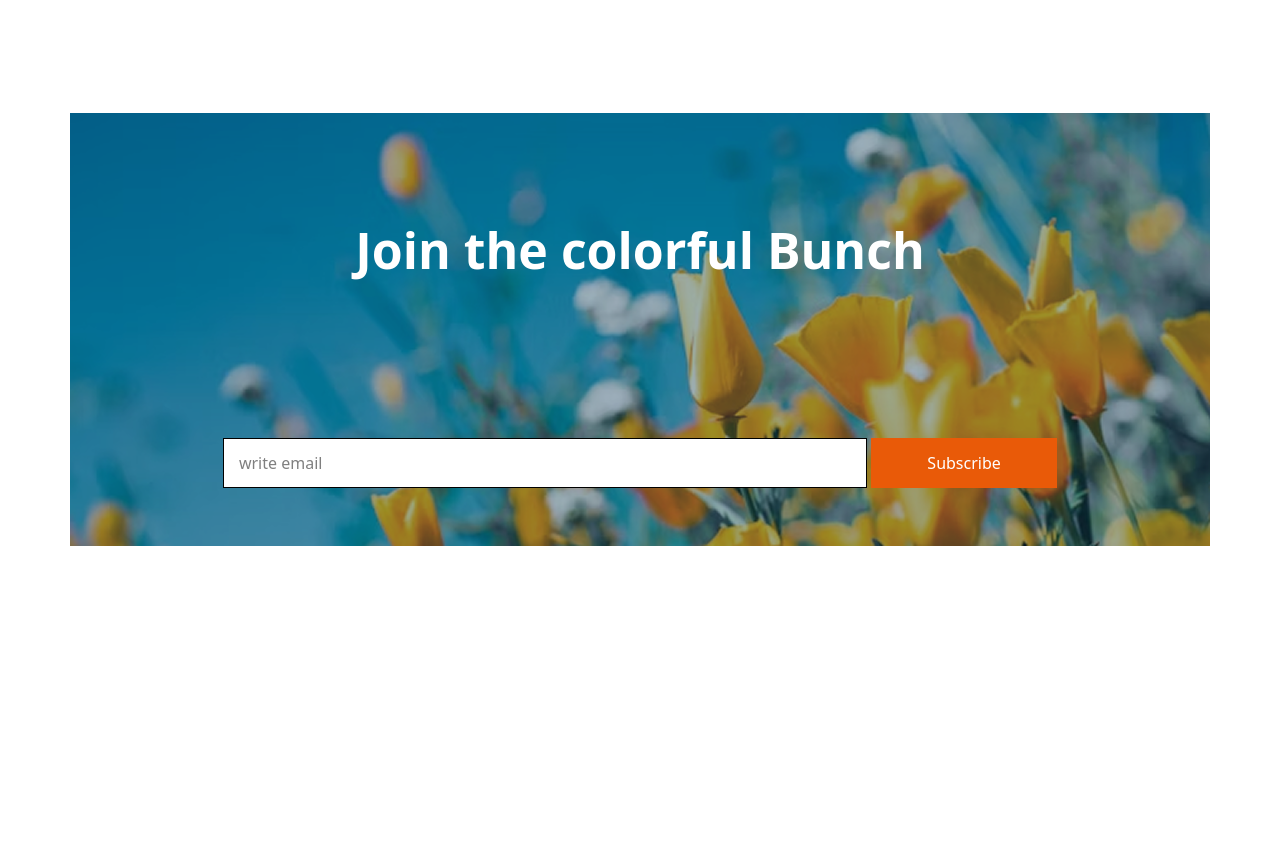
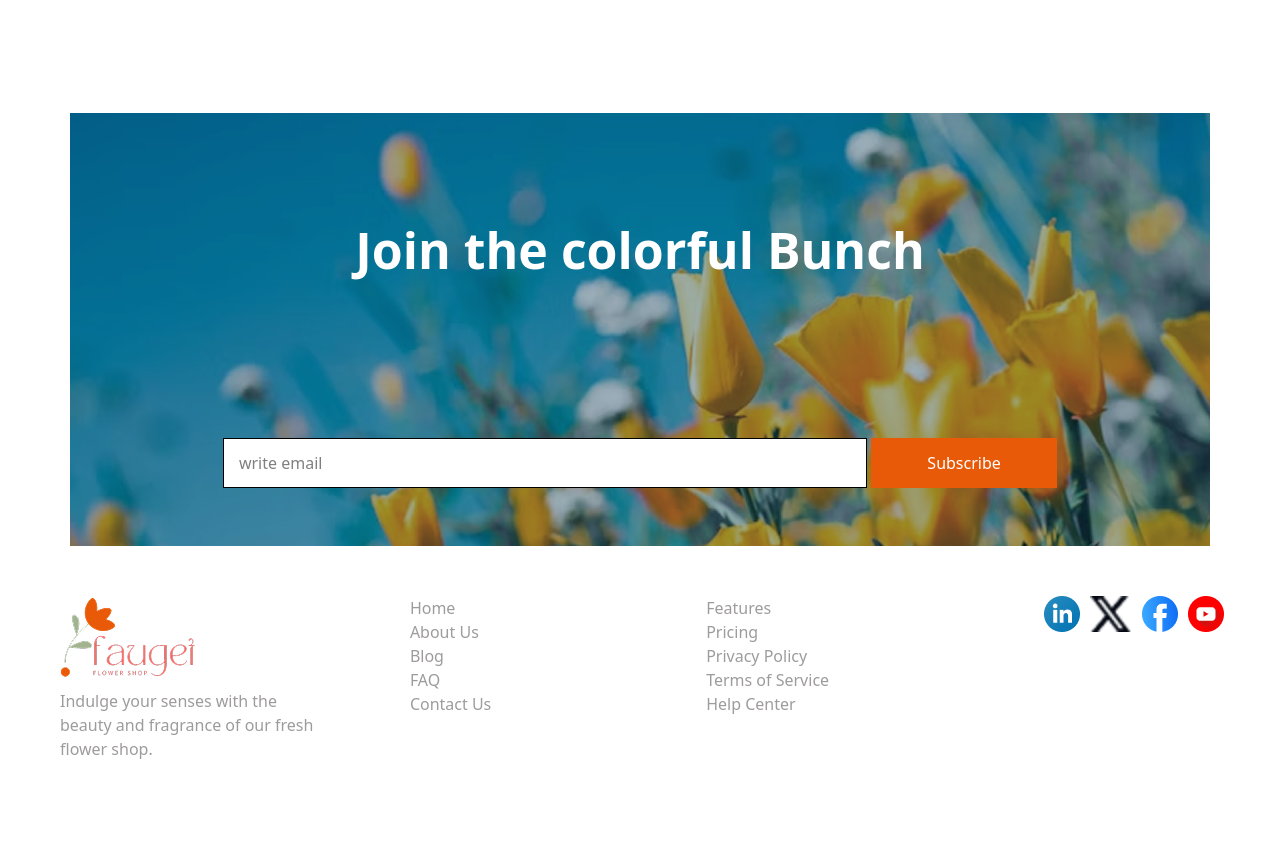
Before and after one commit to abirhossainshaon/B12A02-Responsives-Flower, a plain HTML site: page index.html in a window 1280 px wide. Shown: the part 3339-4207 px from the top of the page. Before the commit the page ends 3935 px from the top, so only its background shows below. Drawn offline with nearby package versions, Linux system fonts and the light colour scheme.

Commit message:
added a website footer section

```diff
--- a/index.html
+++ b/index.html
@@ -134,5 +134,34 @@
       </div>
     </section>
    </main>
+   <footer>
+    <div class="footer-section">
+      <div class="logo">
+     <img src="./assets/logo.png" alt="">
+     <p>Indulge your senses with the <br> beauty and fragrance of our fresh <br> flower shop.</p>
+      </div>
+      <div class="list-nav-1">
+      <li>Home</li>
+      <li>About Us</li>
+      <li>Blog</li>
+      <li>FAQ</li>
+      <li>Contact Us</li>
+      </div>
+      <div class="list-nav-2">
+      <li>Features</li>
+      <li>Pricing</li>
+      <li>Privacy Policy</li>
+      <li>Terms of Service</li>
+      <li>Help Center</li>
+      </div>
+      <div class="social-icon">
+      <img src="./assets/icon-linkedin.png" alt="">
+      <img src="./assets/icon-twitter.png" alt="">
+      <img src="./assets/icon-facebook.png" alt="">
+      <img src="./assets/icon-youtube.png" alt="">
+      </div>
+
+    </div>
+   </footer>
 </body>
 </html>
--- a/styles/style.css
+++ b/styles/style.css
@@ -297,3 +297,38 @@ gap: 190px;
 font-size: 50px;
 font-weight: bold;
 }
+
+.footer-section{
+  max-width: 1280px;
+  margin: 0 auto;
+  display: flex;
+  justify-content: space-between;
+ padding-left: 60px;
+text-decoration: none;
+
+  }
+.footer-section li{
+ list-style-type: none;
+ gap: 15px;
+ color: #9e9b9b;
+
+}
+.social-icon{
+  display: flex;
+  width: 216px;
+  height: 36px;
+  size: 10px;
+  gap: 10px;
+  padding-right: 10px;
+  margin-right: 20px;
+}
+.footer-section p{
+  display: flex;
+  margin-bottom: 15px;
+  width: 359px;
+  height: 179px;
+  margin-top: 10px;
+  font-size: 16px;
+  color: #9e9b9b;
+
+}
```
